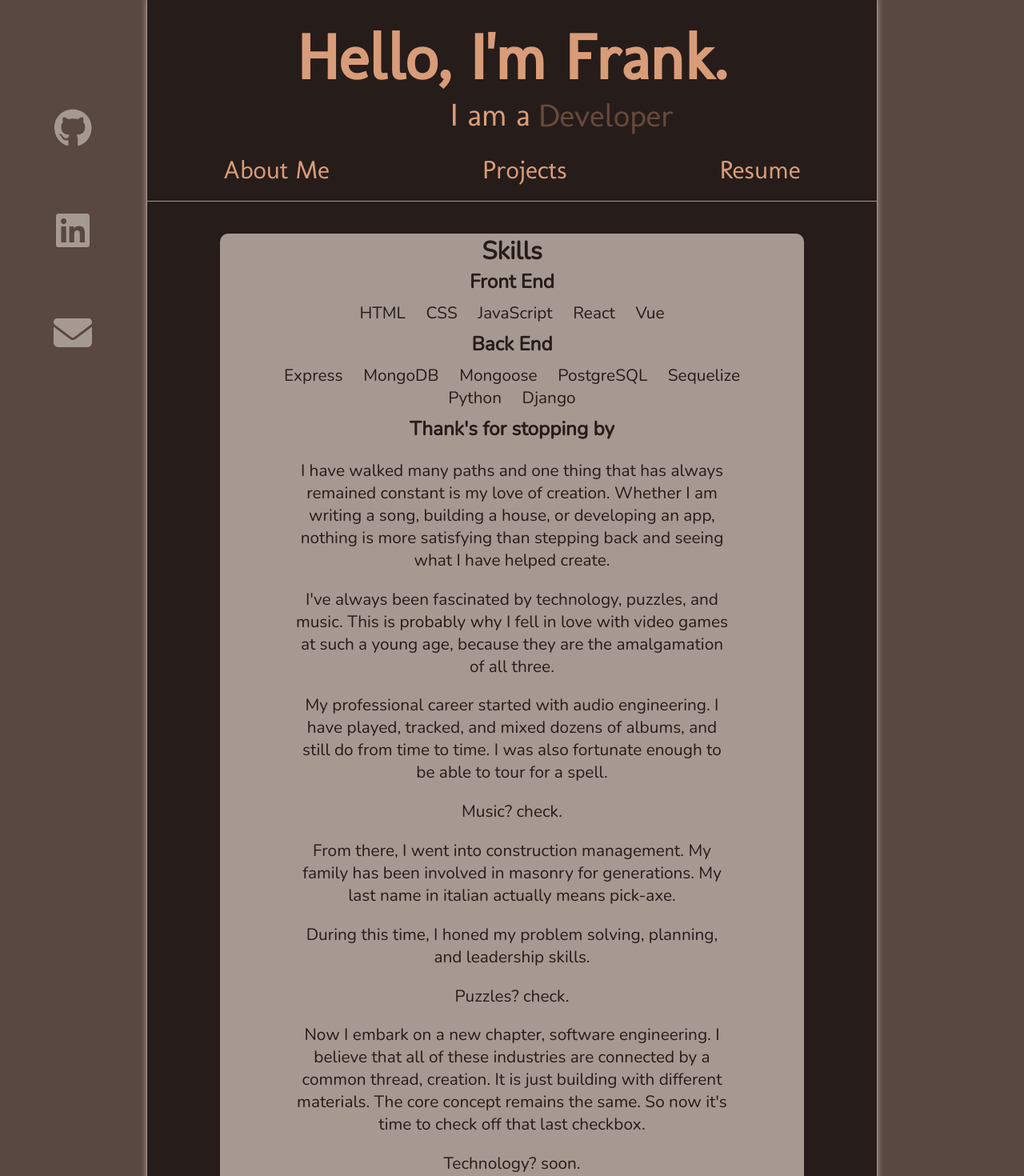
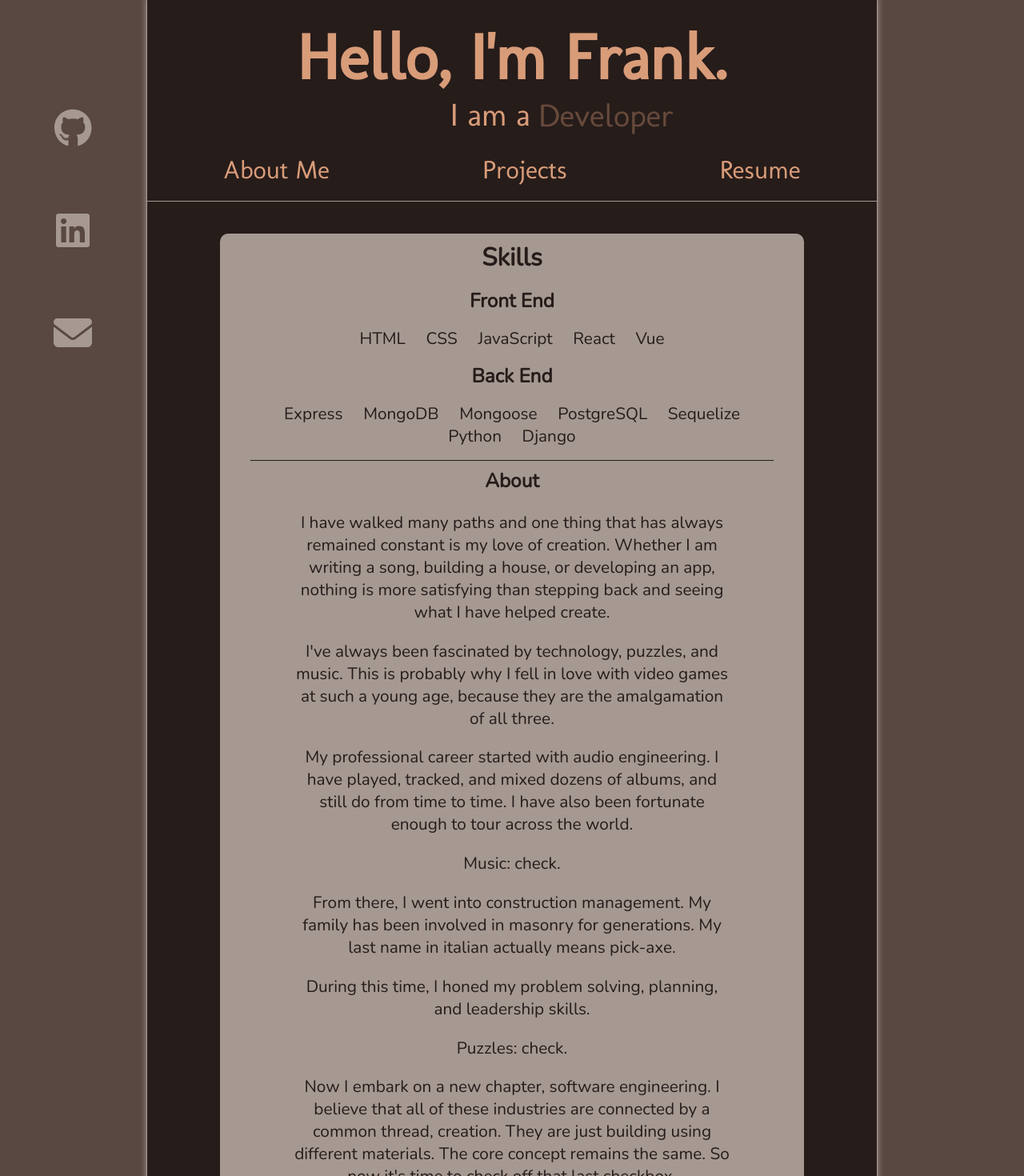
Before and after one commit to frankmarra/portfolioV1, a Vue app: page / in a window 1280 px wide. Shown: the top 1470 px of the page at 80% size. Built offline with nearby package versions, Linux system fonts and the light colour scheme; what vue-final-modal would draw is missing.

Commit message:
updated copy.  more styling

```diff
--- a/src/components/AboutMe.vue
+++ b/src/components/AboutMe.vue
@@ -26,17 +26,17 @@
         </ul>
         </div>
       </div>
-      <h3>Thank's for stopping by</h3>
+      <h3>About</h3>
       <p>I have walked many paths and one thing that has always remained constant is my love of creation. Whether I am writing a song, building a house, or developing an app, nothing is more satisfying than stepping back and seeing what I have helped create.
       </p>
       <p>I've always been fascinated by technology, puzzles, and music.  This is probably why I fell in love with video games at such a young age, because they are the amalgamation of all three.</p>
-      <p>My professional career started with audio engineering.  I have played, tracked, and mixed dozens of albums, and still do from time to time.  I was also fortunate enough to be able to tour for a spell.</p>
-      <p>Music? check.</p>
+      <p>My professional career started with audio engineering.  I have played, tracked, and mixed dozens of albums, and still do from time to time.  I have also been fortunate enough to tour across the world.</p>
+      <p>Music: check.</p>
       <p>From there, I went into construction management.  My family has been involved in masonry for generations.  My last name in italian actually means pick-axe.</p>
       <p>During this time, I honed my problem solving, planning, and leadership skills.</p>
-      <p>Puzzles?  check.</p>
-      <p>Now I embark on a new chapter, software engineering.  I believe that all of these industries are connected by a common thread, creation.  It is just building with different materials.  The core concept remains the same.  So now it's time to check off that last checkbox.</p>
-      <p>Technology?  soon.</p>
+      <p>Puzzles:  check.</p>
+      <p>Now I embark on a new chapter, software engineering.  I believe that all of these industries are connected by a common thread, creation.  They are just building using different materials.  The core concept remains the same.  So now it's time to check off that last checkbox.</p>
+      <p>Technology:  check.</p>
       </div>
     </div>
 </template>
--- a/src/components/Project.vue
+++ b/src/components/Project.vue
@@ -3,7 +3,7 @@
 
     <div class="project-detail-name">
       <ul>
-      <li><a :href="project.link" target="_blank">{{ project.name }}</a></li>
+      <li><a :href="project.link" target="_blank">Visit {{ project.name }}</a></li>
       <li><a :href="project.gitLink" target="_blank"><i class="fa-brands fa-github project"></i></a></li>
       </ul>
     </div>
--- a/src/data.json
+++ b/src/data.json
@@ -4,7 +4,7 @@
     "name": "Record-Reveal",
     "techUsed": "Html, Css, JavaScript",
     "type": "Game",
-    "description": "Record Reveal is a simple game where the player must pick squares and try and match their contents.  A correct guess awards points and reveals part of an album cover that is being pulled from the discogs API.  Your scores are stored in local storage so you can keep trying to beat your Hi-Score!  Follow the links to view the site, or see the full ReadMe on Github.",
+    "description": "Record Reveal is a simple game where the player must pick squares and try and match their contents.  A correct guess awards points and reveals part of an album cover that is being pulled from the Discogs API.  Your scores are stored in local storage so you can keep trying to beat your Hi-Score!  Follow the links to view the site, or see the full ReadMe on Github.",
     "caseStudy": "<p>Record Reveal was the first project I made during the GA Software Immersive course.  We were given one week to make a game using only HTML, CSS, and JavaScript.</p><p>The original idea for the project was going to use the Spotify API to allow users to log into their account, pull their playlists, and be able to play the game with the playlists album art while also listening to said playlist.  This proved to be a bit beyond my skill level at the time, and I instead used the Discogs API to pull in random album titles from a few record labels that I enjoy.</p><p>I also implemented a logic that saves your scores in local storage, a la Wordle, so you can try and beat your high scores.<p>I plan to revisit this project in the near future to make it what I originally envisioned.</p>",
     "images": {
       "sm": "https://res.cloudinary.com/silverbeard/image/upload/v1652849341/Portfolio/screencapture-franksmatchgame-surge-sh-game-html-2022-05-17-14_48_55_jronpw.png",
@@ -22,7 +22,7 @@
     },
     "type": "Game Management",
     "description": "Backlog aims to help you keep track of your library of games by sorting them into catagories of 'Not Started', 'In Progress', and 'Completed'. You are also able to add notes to the games in your library, so if you decide to take a break from one game and start another. This will make it easier to come back to a game later on and have useful information to look at.  Follow the links to view the site, or see the full ReadMe on Github.",
-    "caseStudy": "<p>This is the second project I made during the GA Software Immersive course.  We were given one week to develop an app using React and MongoDB that had at least two models and full CRUD on one of them.</p><p>For this project, I pulled the game data from the RAWG API and created a database of users, games and notes.</p>",
+    "caseStudy": "<p>This is the second project I made during the GA Software Immersive course.  We were given one week to develop an app using React and MongoDB that had at least two models and full CRUD on one of them.</p><p>For this project, I pulled the game data from the RAWG API and created a database of users, games and notes, with full CRUD on each.</p>",
     "images": {
       "sm": "https://res.cloudinary.com/silverbeard/image/upload/v1652849342/Portfolio/screencapture-franksbacklog-herokuapp-users-6247019f3362d48c98e8ceba-2022-05-18-00_44_07_k07i3a.png",
       "lg": "https://res.cloudinary.com/silverbeard/image/upload/v1652849341/Portfolio/screencapture-franksbacklog-herokuapp-users-6247019f3362d48c98e8ceba-games-558972-2022-05-18-00_45_13_lvun6c.png"
@@ -39,7 +39,7 @@
     },
     "type": "Time Management",
     "description": "Work-Track is here for your project management and tracking needs. Create an account. Add your business, positions, and employees to start tracking immediately! Easily pull up records for a range of dates and see how many worker hours were logged over the time period. WorkTrack is designed to make managing your employees simple & efficient.  This was a group project that we were able to spin up in a week.  Credit to my teammates, Bryan Sanchez and Jason McCoy.  Follow the links to view the site, or see the full ReadMe on Github.",
-    "caseStudy": "<p>Work-Track was the third project for the GA Software Immersive course.  It was also a group project between myself and two of my fellow students, <a href=`https://www.linkedin.com/in/jasonwmccoy/`>Jason Mccoy</a> and <a href=`https//www.linkedin.com/in/bryvn1xx/`>Bryan Sanchez</a>.  This was the first larger scale project that I worked on, and it was very enjoyable to be able to work on this as a team</p>",
+    "caseStudy": "<p>Work-Track was the third project for the GA Software Immersive course.  It was also a group project between myself and two of my fellow students, <a href=`https://www.linkedin.com/in/jasonwmccoy/`>Jason Mccoy</a> and <a href=`https//www.linkedin.com/in/bryvn1xx/`>Bryan Sanchez</a>.  This was the first larger scale project that I worked on, and it was very enjoyable to be able to work on this as a team.</p><p>We were given one week to create an app with React, PostgreSQL, and Sequelize.  I created and deployed the database, which consisted of six models, as well as created and styled the the 'entries' page of the app, which is displayed in the picture above.</p>",
     "images": {
       "sm": "https://res.cloudinary.com/silverbeard/image/upload/v1652849341/Portfolio/screencapture-worktrack-frontend-herokuapp-2022-05-18-00_46_35_eted0n.png",
       "lg": "https://i.imgur.com/HI4pEGe.png"
@@ -56,7 +56,7 @@
     },
     "type": "Music Social Network",
     "description": "How many unfinished songs do you have? The answer is always too many. Co-Lab is here to help. Upload your unfinished tracks with a description, genre, descriptive metadata, and what the song needs. Other Co-Lab users who are looking to collaborate can find your tracks by genre, metadata, and/or needs. If they like what they hear, they can send you a message asking to collaborate.  Follow the links to view the site, or see the full ReadMe on Github.",
-    "caseStudy": "<p>Co-Lab is the fourth and final project for the GA Software Engineering Immersive course.  We were given twelve days for this project, and it had to include at least three models with full CRUD on one of them.</p><p>Originally, I built the database for this project with Python and Django, but due to CORS and auth issues, I had to make a decision a few days in to drop that database and rebuild it using PostgreSql and Sequelize.  While frustrating, it also proved to be very rewarding, as I learned how to create a database with Python and Django, and was also able to further my skills with PostgreSQL and Sequelize.</p><p>There are eleven models with about half of them being a many to many relationship, and while not fully implemented, there is full CRUD on all of them.</p><p>This had been a project I wanted to create for a while, as I am constantly writing songs and looking for people to collaborate with</p>",
+    "caseStudy": "<p>Co-Lab is the fourth and final project for the GA Software Engineering Immersive course.  We were given twelve days for this project, and it had to include at least three models with full CRUD on one of them.</p><p>Originally, I built the database for this project with Python and Django, but due to CORS and auth issues, I had to make a decision a few days in to drop that database and rebuild it using PostgreSql and Sequelize.  While frustrating, it also proved to be very rewarding, as I learned how to create a database with Python and Django, and was also able to further my skills with PostgreSQL and Sequelize.</p><p>There are eleven models with about half of them being a many to many relationship, with full CRUD on all of them for the administrator.</p><p>This had been a project I wanted to create for a while, as I am constantly writing songs and looking for people to collaborate with.</p>",
     "images": {
       "sm": "https://res.cloudinary.com/silverbeard/image/upload/v1652930375/Portfolio/screencapture-frankcolab-herokuapp-2022-05-18-16_04_32_nmoi1f.png",
       "lg": "https://res.cloudinary.com/silverbeard/image/upload/v1652930375/Portfolio/screencapture-frankcolab-herokuapp-users-1-2022-05-18-16_06_07_ffgeuq.png"
--- a/src/styles/App.css
+++ b/src/styles/App.css
@@ -166,7 +166,7 @@ body {
 .about-me-copy-wrapper h2, h3 {
   text-align: center;
 
-  margin: 0;
+  margin: 1vh 0;
 }
 
 .about-me-copy-wrapper p {
@@ -198,6 +198,10 @@ body {
   margin-inline: 1vw;
 }
 
+.back-end-skills-list {
+  border-bottom: 1px solid #261C1A;
+  padding-bottom: 1vh;
+}
 
 .back-end-skills-list h4 {
   grid-column: 1 / -1;
@@ -245,7 +249,7 @@ ul {
 
 iframe.resume {
   border: none;
-  height: 55vh;
+  height: 60vh;
   width: 100%;
   display: flex;
   justify-content: center;
@@ -326,7 +330,7 @@ iframe.resume {
   height: auto;
   border-radius: 10px;
   box-shadow: 0 0 6px 2px rgba(217, 203, 196, 0.4);
-  margin: 3vh 0 1vh;
+  margin: 2vh 0;
   transition: .3s;
 }
 
@@ -338,6 +342,7 @@ iframe.resume {
   border-radius: 10px;
   padding: 0 3vw;
   font-size: 1.2rem;
+  margin-bottom: 2vh;
 }
 
 .project-detail-name a {
```
